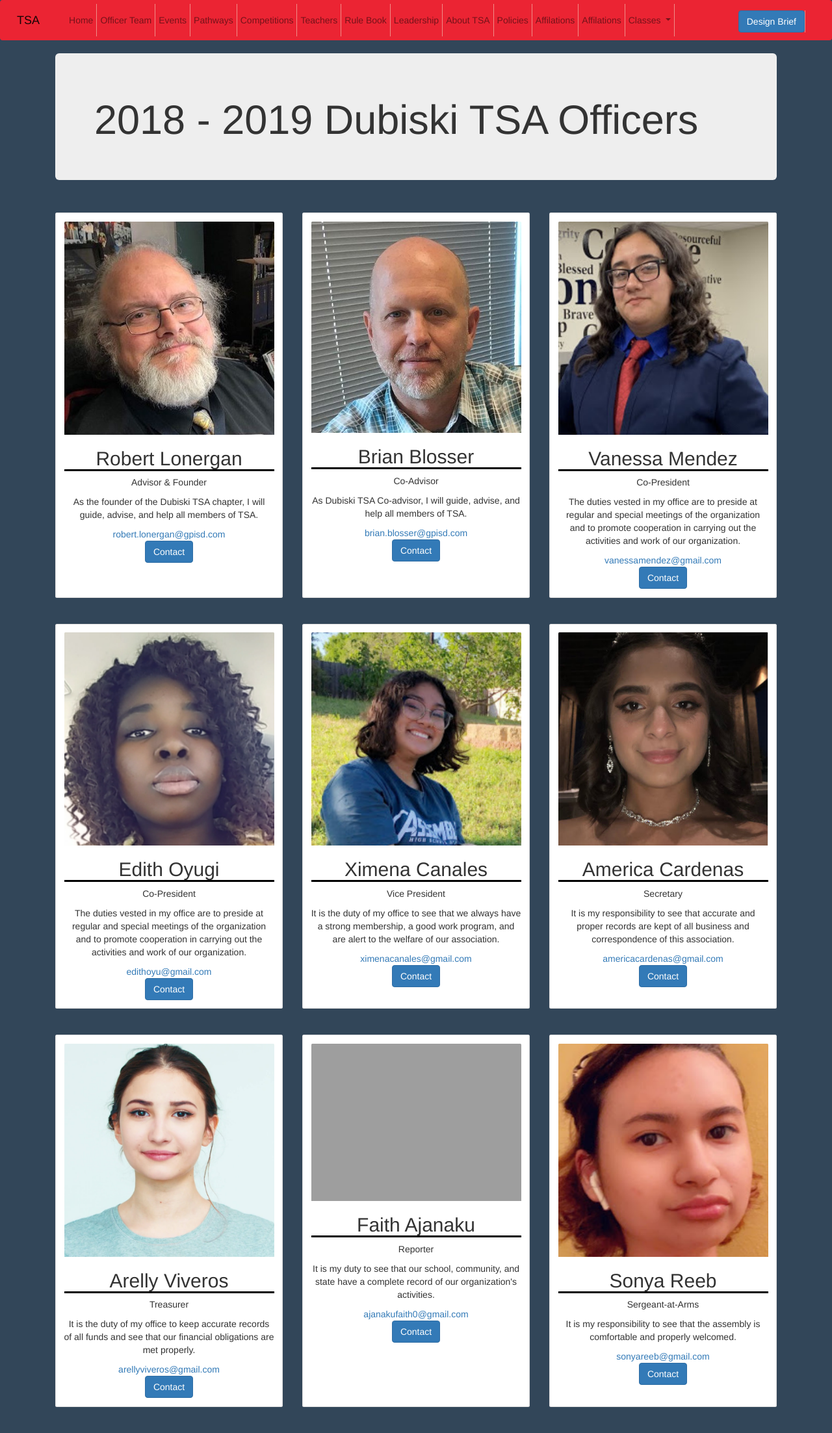
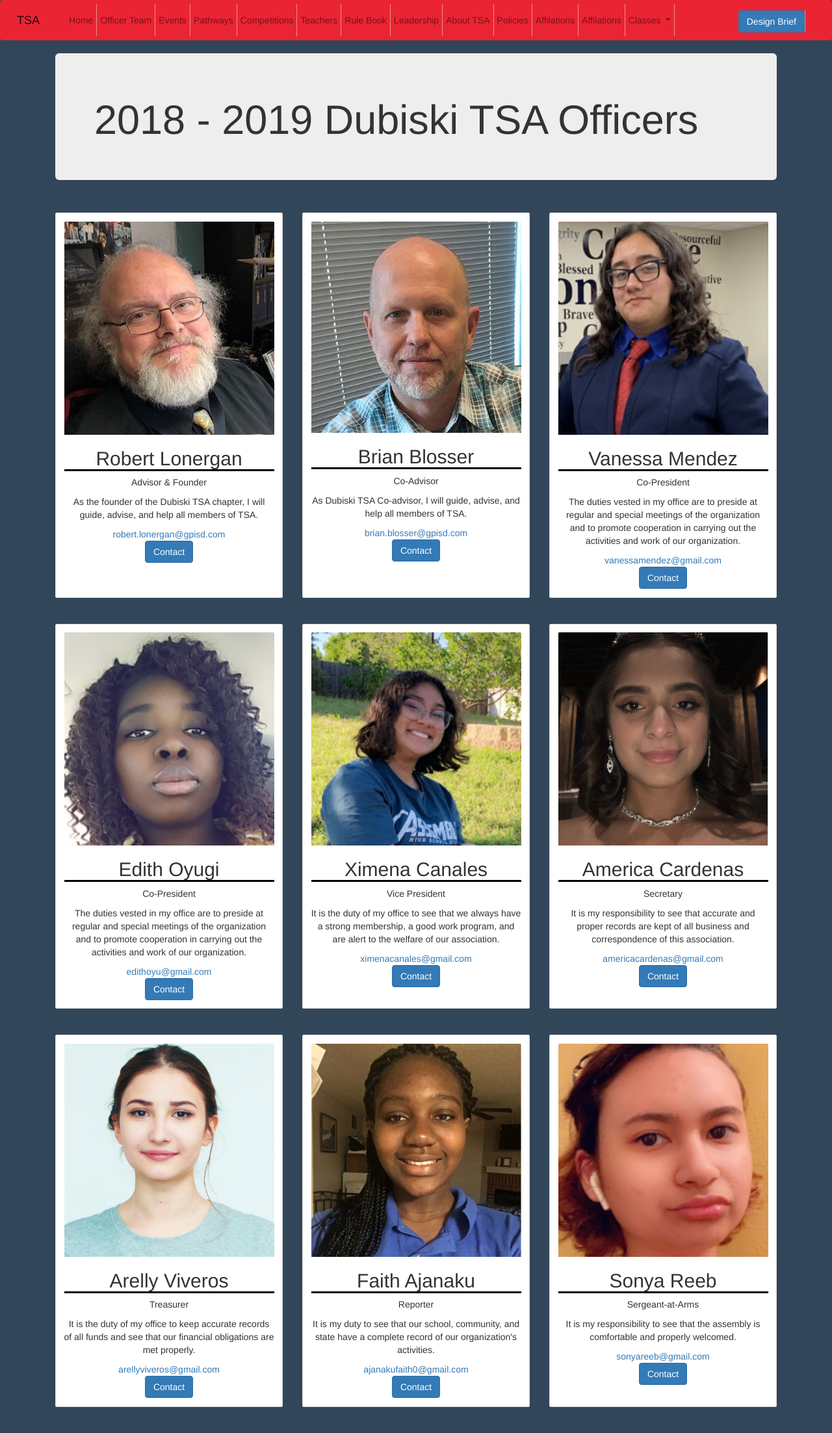
Before and after one commit to cdxker/TSAWebsite, a Flask app: page /team in a window 1280 px wide. Shown: the whole page at 65% size. Run offline with Flask 2, Linux system fonts and the light colour scheme; some libraries are stand-ins or nearby versions; grey boxes are pictures that could not be loaded.

Commit message:
fixed broken faith image

```diff
--- a/TSA/templates/meet_the_team.html
+++ b/TSA/templates/meet_the_team.html
@@ -98,7 +98,7 @@
   </div>
   <div class="card">
     <div class="card-body">
-      <img class="card-img-top" src="/static/images/tsa/me.png" alt="Faith">
+      <img class="card-img-top" src="/static/images/tsa/faith.png" alt="Faith">
       <h2 class="card-title">Faith Ajanaku</h2>
       <p class="card-text">Reporter</p>
       <p class="card-text">It is my duty to see that our school, community, and state have a complete record of our
```
Also changed, not shown: TSA/static/images/tsa/faith.png (renamed from TSA/static/images/me.png).
